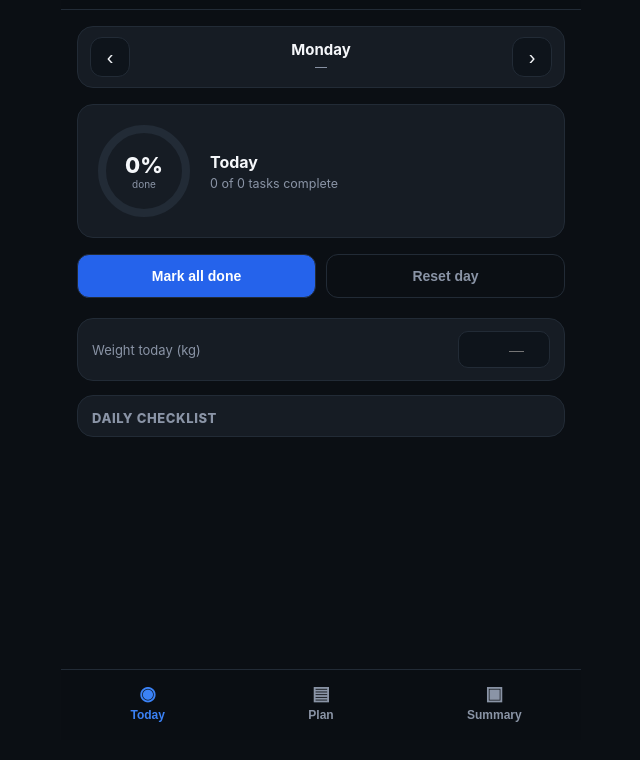
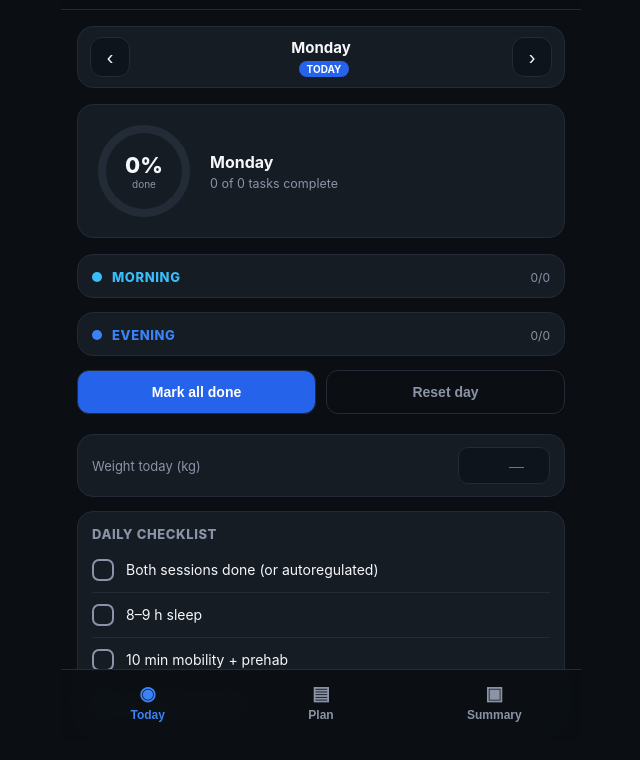
Before and after one commit to naoufal-tokane/football-program, a website: page public/index.html in a window 1280 px wide. Shown: the part 60-820 px from the top of the page, without its empty margins (319-959 px from the left). Drawn offline with Linux system fonts and the light colour scheme; no server answers.

Commit message:
Fix: restore truncated script tail (init, handlers) + real weekday labels

```diff
--- a/public/index.html
+++ b/public/index.html
@@ -331,3 +331,23 @@ else toast('Could not finish cycle');
 $('prevDay').onclick=()=>{if(cur>1){cur--;renderToday();}};
 $('nextDay').onclick=()=>{if(cur<14){cur++;renderToday();}};
 $('markAll').onclick=markAll;
+  $('resetDay').onclick=resetDay;
+  $('weightInput').onchange=saveWeight;
+  $('finishCycle').onclick=finishCycle;
+  $('tabToday').onclick=()=>showTab('today');
+  $('tabPlan').onclick=()=>showTab('plan');
+  $('tabSummary').onclick=()=>showTab('summary');
+  async function init(){
+    try{
+      const data=await api('/api/state');
+      if(data&&data.days){S=data;}
+    }catch(e){toast('Could not load data');}
+    computeToday();
+    cur=todayDay;
+    if(S.cycle){$('subHdr').textContent='Naoufal · Cycle '+S.cycle.cycle_num+' · starts '+String(S.cycle.start_date).slice(0,10);}
+    renderToday();
+  }
+  init();
+</script>
+</body>
+</html>
```
